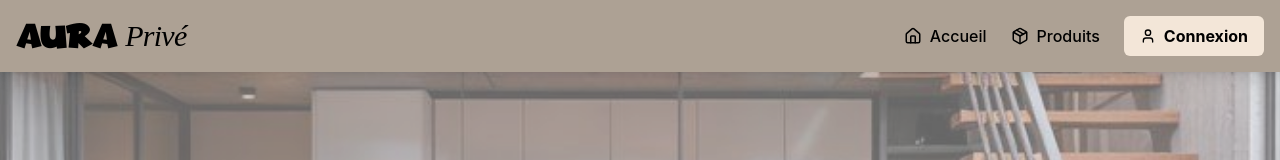
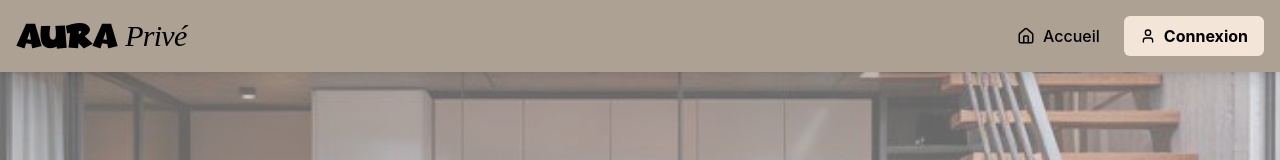
Before and after one commit to Genitah-JOBA/E_Commerce, a React (Vite) app in the folder client/: page / in a window 1280 px wide. Shown: the top 160 px of the page. Built offline with nearby package versions, Linux system fonts and the light colour scheme; no server answers.

Commit message:
Masquer l'onglet Produits pour les utilisateurs non connectés

```diff
--- a/client/src/components/Navbar.jsx
+++ b/client/src/components/Navbar.jsx
@@ -64,7 +64,7 @@ const Navbar = () => {
               </>
             )
           ) : (
-            <Link to="/products" className={linkClass}><Package size={18} />Produits</Link>
+            null
           )}
 
           {/* Bouton Auth Desktop */}
```
